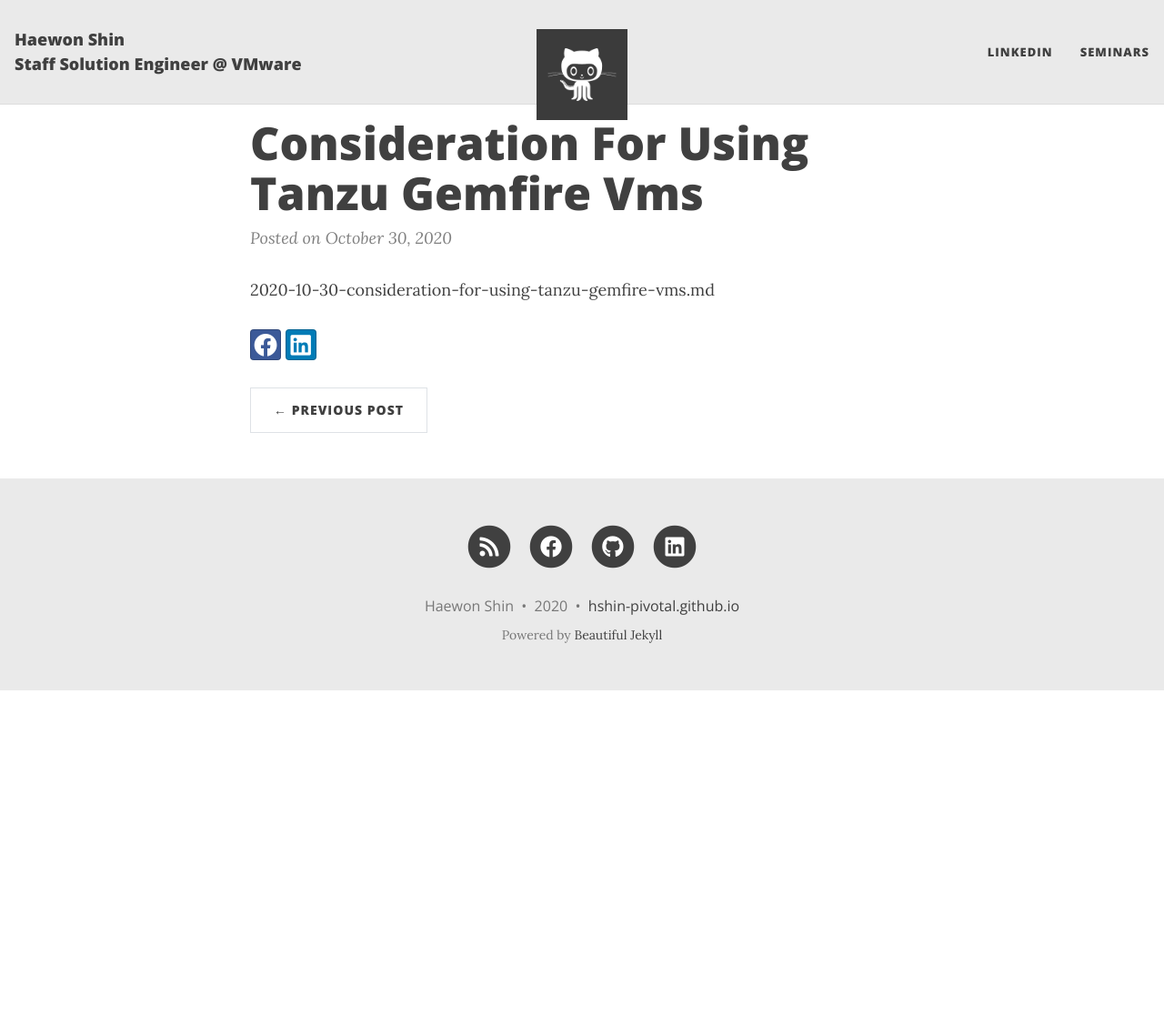
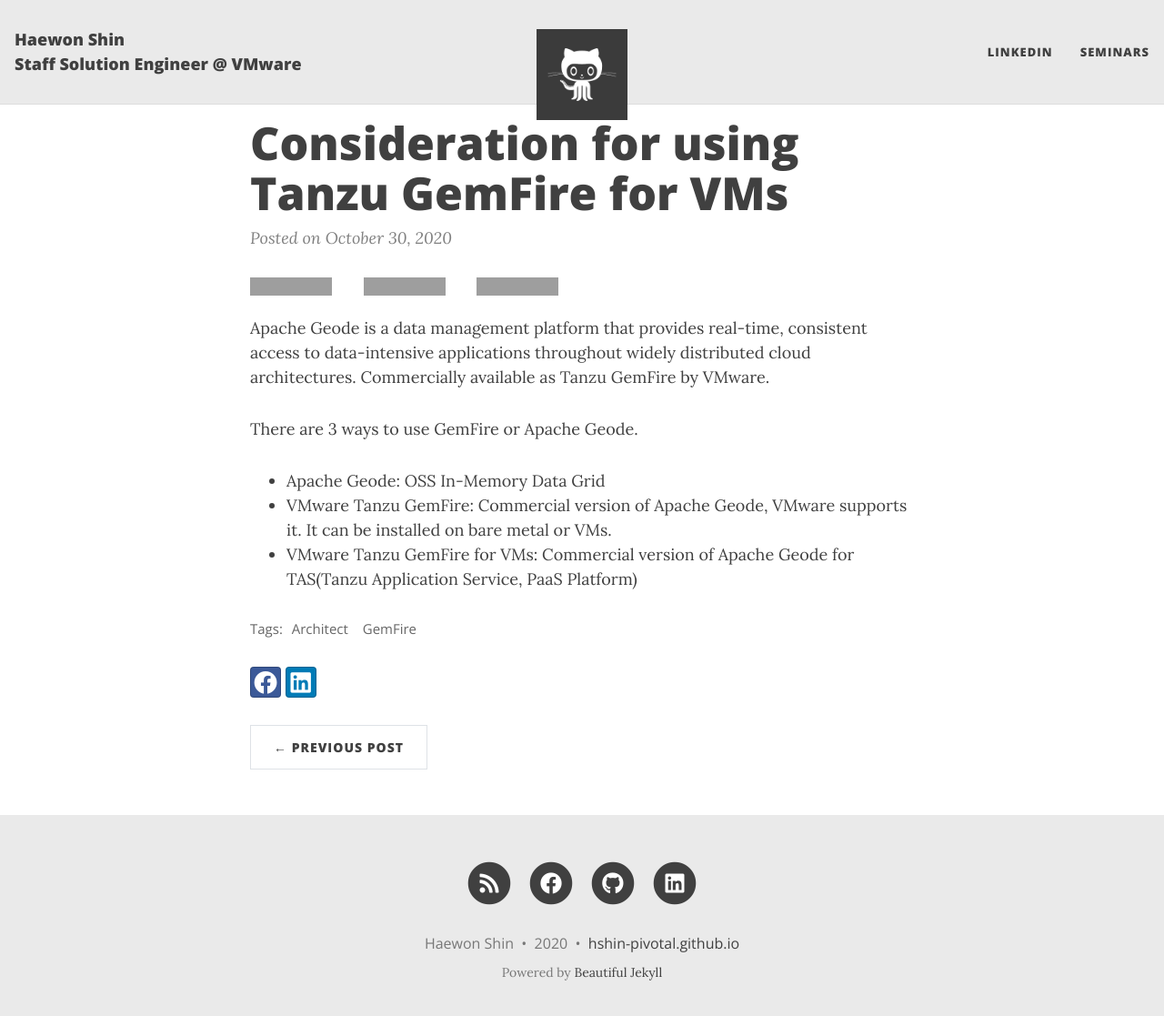
Before and after one commit to haewons-tanzu/haewons-tanzu.github.io, a Jekyll site: the page built from _posts/2020-10-30-consideration-for-using-tanzu-gemfire-vms.md, in a window 1280 px wide and 1130 px high. Shown: the top 1117 px of the window at 91% size. Built offline with Jekyll 4.4.1, drawn with Linux system fonts in a browser that asks for light colours; nearby versions of some CDN libraries; grey boxes are pictures that could not be loaded.

Commit message:
Update 2020-10-30-consideration-for-using-tanzu-gemfire-vms.md

```diff
--- a/_posts/2020-10-30-consideration-for-using-tanzu-gemfire-vms.md
+++ b/_posts/2020-10-30-consideration-for-using-tanzu-gemfire-vms.md
@@ -1 +1,16 @@
-2020-10-30-consideration-for-using-tanzu-gemfire-vms.md
+---
+layout: post
+title: Consideration for using Tanzu GemFire for VMs
+#subtitle: Each post also has a subtitle
+gh-repo: hshin-pivotal/hshin-pivotal.github.io
+gh-badge: [star, fork, follow]
+tags: [Architect, GemFire]
+comments: true
+---
+
+Apache Geode is a data management platform that provides real-time, consistent access to data-intensive applications throughout widely distributed cloud architectures. Commercially available as Tanzu GemFire by VMware.
+
+There are 3 ways to use GemFire or Apache Geode.
+- Apache Geode: OSS In-Memory Data Grid
+- VMware Tanzu GemFire: Commercial version of Apache Geode, VMware supports it. It can be installed on bare metal or VMs.
+- VMware Tanzu GemFire for VMs: Commercial version of Apache Geode for TAS(Tanzu Application Service, PaaS Platform)
```
